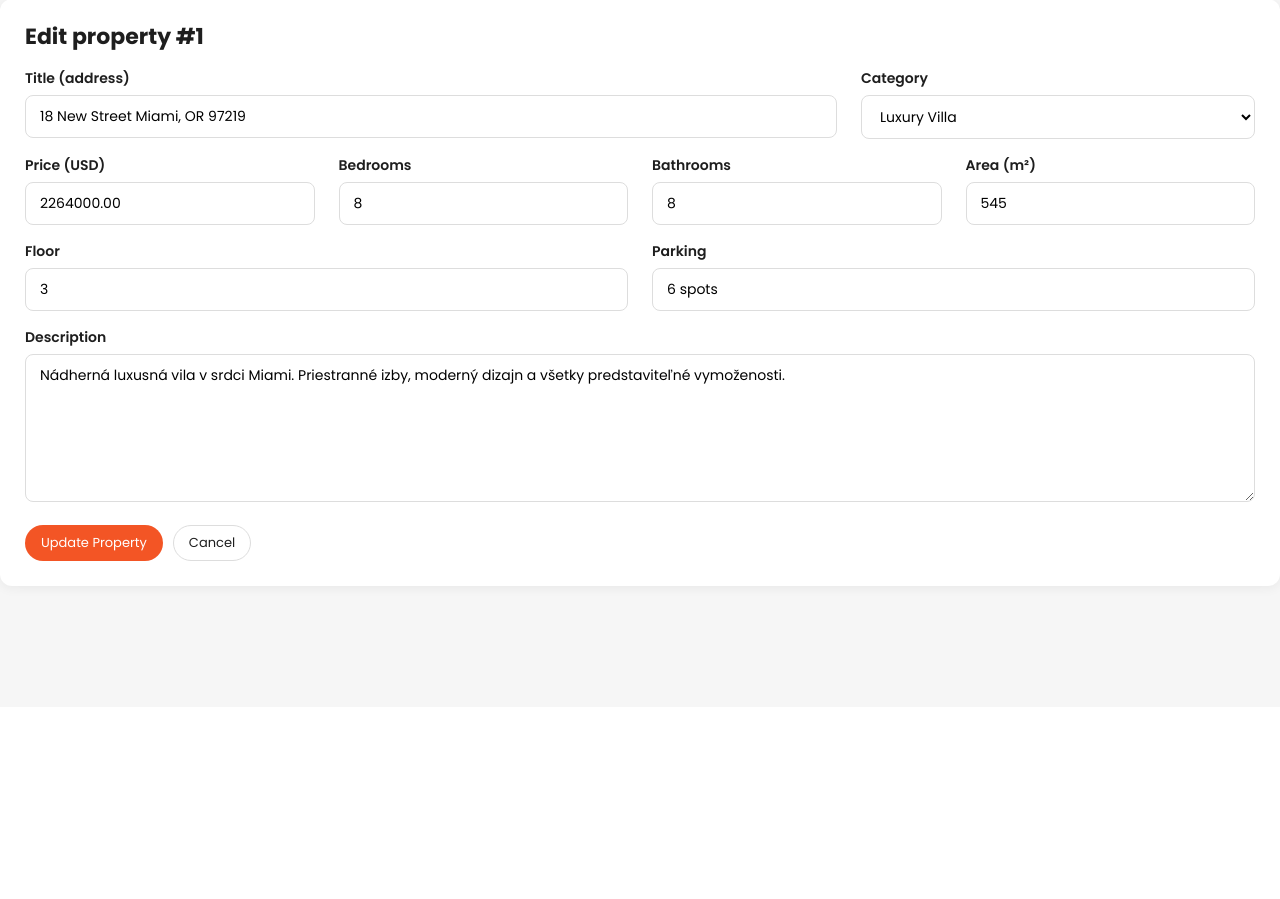
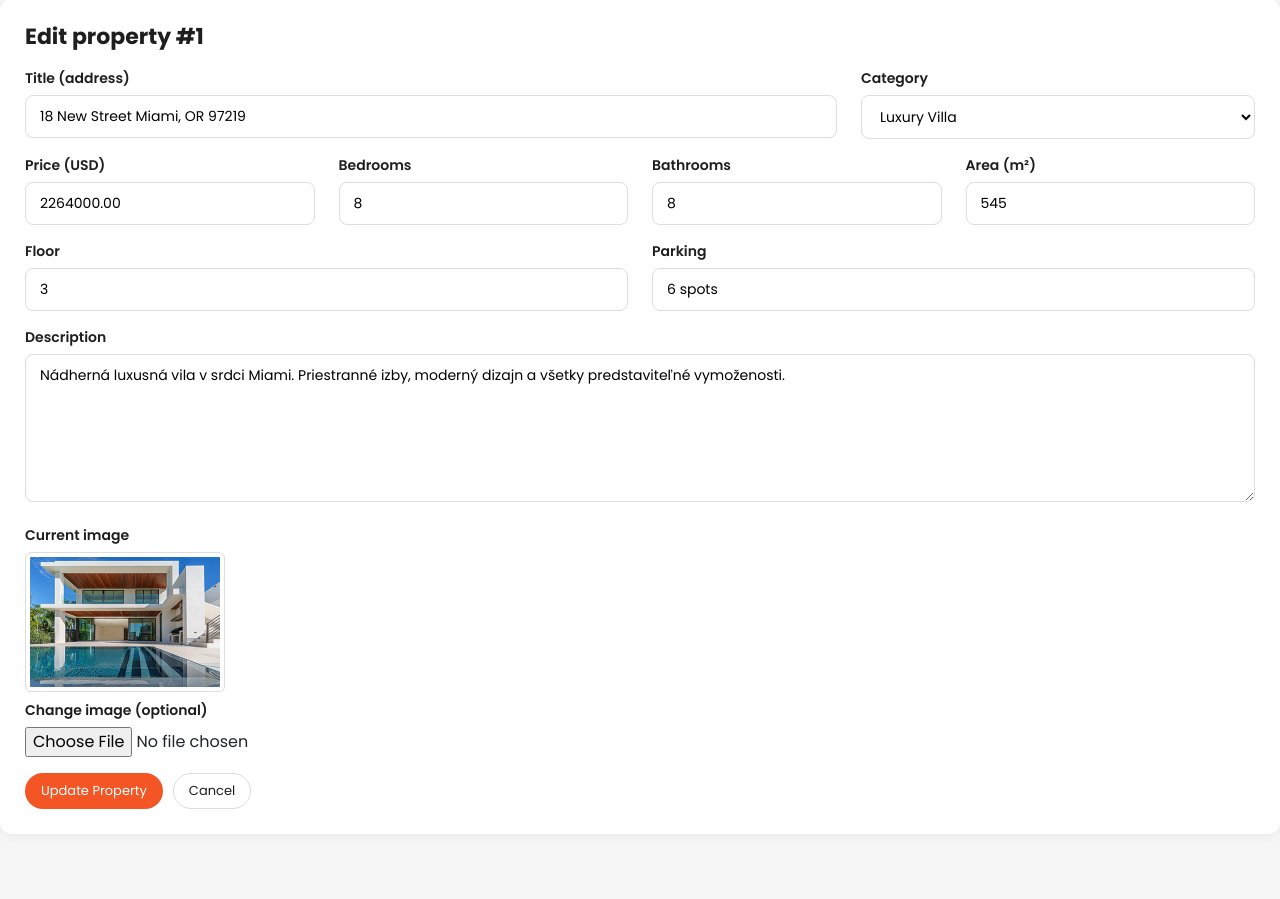
Before and after one commit to Vladyslv/Villa_agency, a PHP site: page /public/templates/property-edit.php?id=1 in a window 1280 px wide. Shown: the part 93-992 px from the top of the page. Before the commit the page ends 685 px from the top, so only its background shows below. Run offline with PHP 8.4, Linux system fonts and the light colour scheme; data comes from the database, SQL or seed files in the repository.

Commit message:
Add image upload for properties

```diff
--- a/public/templates/property-edit.php
+++ b/public/templates/property-edit.php
@@ -30,6 +30,18 @@ if ($_SERVER['REQUEST_METHOD'] === 'POST') {
 
     $imageName = $property->image;
 
+    if (isset($_FILES['image']) && $_FILES['image']['error'] === 0) {
+        $uploadDir = __DIR__ . '/../uploads/';
+
+        $extension = strtolower(pathinfo($_FILES['image']['name'], PATHINFO_EXTENSION));
+        $allowed = ['jpg', 'jpeg', 'png', 'webp'];
+
+        if (in_array($extension, $allowed, true)) {
+            $imageName = time() . '-' . basename($_FILES['image']['name']);
+            move_uploaded_file($_FILES['image']['tmp_name'], $uploadDir . $imageName);
+        }
+    }
+
     if ($id && $title !== '' && $price > 0) {
         $propertyModel->update($id, $title, $category, $price, $bedrooms, $bathrooms, $area, $floor, $parking, $description, $imageName);
         Redirect::redirect('admin.php');
@@ -42,7 +54,7 @@ require_once 'partials/header-admin.php';
 <div class="admin-card">
     <h2>Edit property #<?php echo (int)$property->id; ?></h2>
 
-    <form method="POST">
+    <form method="POST" enctype="multipart/form-data">
         <input type="hidden" name="id" value="<?php echo (int)$property->id; ?>">
 
         <div class="row">
@@ -115,6 +127,26 @@ require_once 'partials/header-admin.php';
             <textarea name="description" rows="6"><?php echo htmlspecialchars($property->description ?? ''); ?></textarea>
         </div>
 
+        <?php
+            $currentImage = '../assets/images/property-01.jpg';
+            if (!empty($property->image)) {
+                if (file_exists(__DIR__ . '/../uploads/' . $property->image)) {
+                    $currentImage = '../uploads/' . $property->image;
+                } else {
+                    $currentImage = '../assets/images/' . $property->image;
+                }
+            }
+        ?>
+
+        <div class="form-row">
+            <label>Current image</label>
+            <div style="margin-bottom:8px;">
+                <img src="<?php echo htmlspecialchars($currentImage); ?>" alt="" style="max-width:200px; max-height:140px; border:1px solid #ddd; padding:4px; border-radius:6px;">
+            </div>
+            <label>Change image (optional)</label>
+            <input type="file" name="image" accept=".jpg,.jpeg,.png,.webp">
+        </div>
+
         <div style="display:flex; gap:10px;">
             <button type="submit" class="btn-orange">Update Property</button>
             <a href="admin.php" class="btn-ghost">Cancel</a>
```
Also changed, not shown: public/templates/property-create.php (+22 -2 lines), 2 other files.
